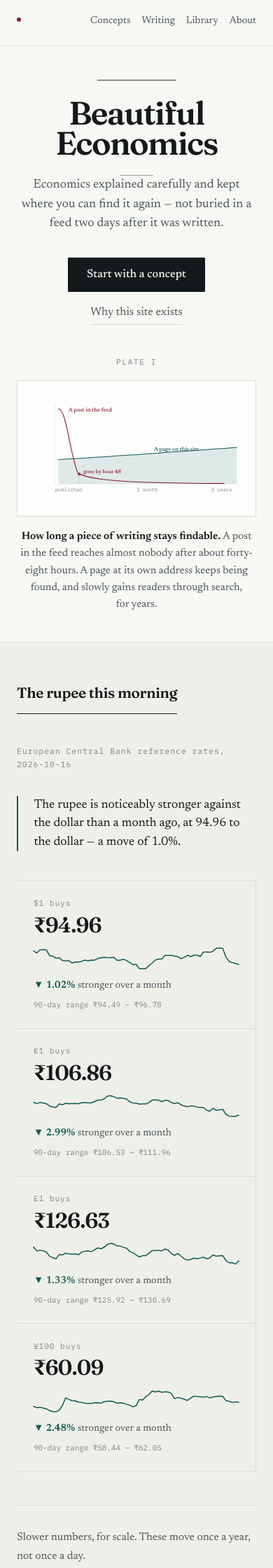
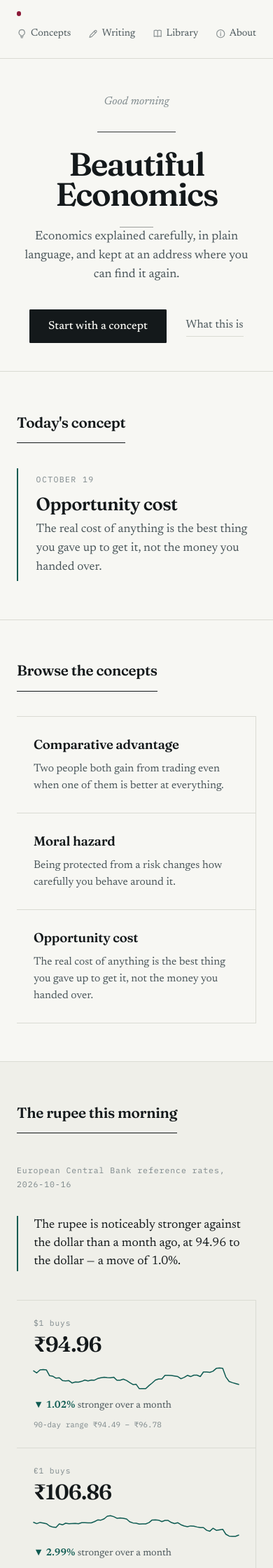
Before and after one commit to BeautifulEconomics/beautifuleconomics.github.io, a Jekyll site: the page built from index.html, in a window 390 px wide. Shown: the top 2240 px of the page at 70% size. Built offline with Jekyll 4.4.1, drawn with Linux system fonts in a browser that asks for light colours; some of the changed text lies outside the part shown.

Commit message:
Nav glyphs, time-aware greeting, simpler homepage and footer

```diff
--- a/_includes/footer.html
+++ b/_includes/footer.html
@@ -1,38 +1,25 @@
 <footer class="footer">
   <div class="shell">
     <p class="footer__mark">Beautiful Economics</p>
-
-    <ul class="footer__links">
-      <li><a href="{{ '/concepts/' | relative_url }}">Concepts</a></li>
-      <li><a href="{{ '/writing/' | relative_url }}">Writing</a></li>
-      <li><a href="{{ '/library/' | relative_url }}">Library</a></li>
-      <li><a href="{{ '/about/' | relative_url }}">About</a></li>
-      <li><a href="{{ '/feed.xml' | relative_url }}">RSS</a></li>
-      {% if site.email != "" %}<li><a href="mailto:{{ site.email }}">{{ site.email }}</a></li>{% endif %}
-    </ul>
+    <p class="footer__line">Economics explained carefully, in plain language, and kept at an address where you can find it again.</p>
 
     {%- comment -%}
-      Social links only appear when you fill the matching value in
-      _config.yml. An empty value hides the link, so the footer never
-      shows a dead address.
+      No site navigation here: it is already at the top of every page, and
+      repeating it only adds noise. These links go somewhere else instead.
     {%- endcomment -%}
-    {% if site.facebook != "" or site.instagram != "" or site.whatsapp_channel != "" or site.twitter != "" %}
+    {% if site.facebook != "" or site.instagram != "" or site.whatsapp_channel != "" or site.twitter != "" or site.email != "" %}
     <ul class="footer__social">
-      {% if site.facebook != "" %}
-      <li><a href="{{ site.facebook }}" rel="me noopener" target="_blank">Facebook</a></li>
-      {% endif %}
-      {% if site.instagram != "" %}
-      <li><a href="{{ site.instagram }}" rel="me noopener" target="_blank">Instagram</a></li>
-      {% endif %}
-      {% if site.whatsapp_channel != "" %}
-      <li><a href="{{ site.whatsapp_channel }}" rel="noopener" target="_blank">WhatsApp</a></li>
-      {% endif %}
-      {% if site.twitter != "" %}
-      <li><a href="{{ site.twitter }}" rel="me noopener" target="_blank">X</a></li>
-      {% endif %}
+      {% if site.facebook != "" %}<li><a href="{{ site.facebook }}" rel="me noopener" target="_blank">Facebook</a></li>{% endif %}
+      {% if site.instagram != "" %}<li><a href="{{ site.instagram }}" rel="me noopener" target="_blank">Instagram</a></li>{% endif %}
+      {% if site.whatsapp_channel != "" %}<li><a href="{{ site.whatsapp_channel }}" rel="noopener" target="_blank">WhatsApp</a></li>{% endif %}
+      {% if site.twitter != "" %}<li><a href="{{ site.twitter }}" rel="me noopener" target="_blank">X</a></li>{% endif %}
+      {% if site.email != "" %}<li><a href="mailto:{{ site.email }}">{{ site.email }}</a></li>{% endif %}
     </ul>
     {% endif %}
 
-    <p class="footer__fine">Written by {{ site.author }}. Everything here stays at this address and stays readable without an account.</p>
+    <p class="footer__fine">
+      Written and published by Beautiful Economics. Every page stays at its own address and stays readable without an account.
+      {% if site.email != "" %}Found a mistake? <a href="mailto:{{ site.email }}">Tell me</a> and it gets corrected.{% endif %}
+    </p>
   </div>
 </footer>
--- a/_includes/head.html
+++ b/_includes/head.html
@@ -8,20 +8,3 @@
 <link rel="stylesheet" href="{{ '/assets/css/style.css' | relative_url }}">
 <link rel="alternate" type="application/rss+xml" title="{{ site.title }}" href="{{ '/feed.xml' | relative_url }}">
 {%- seo -%}
-<style>
-  /* Social links sit in their own row under the site links, set apart so
-     they read as "elsewhere" rather than as more pages on this site. */
-  .footer__social {
-    display: flex; flex-wrap: wrap; gap: .6rem 1.8rem;
-    margin: -0.6rem 0 1.8rem; padding: 0; list-style: none;
-    font-size: .95rem;
-  }
-  .footer__social a {
-    color: var(--ink-soft); text-decoration: none;
-    border-bottom: 1px solid var(--rule);
-    transition: color .18s ease, border-color .18s ease;
-  }
-  .footer__social a:hover, .footer__social a:focus-visible {
-    color: var(--ink); border-bottom-color: var(--mark);
-  }
-</style>
--- /dev/null
+++ b/_includes/icons.html
@@ -0,0 +1,28 @@
+{%- comment -%}
+  Hairline nav glyphs. Drawn rather than emoji so they inherit the text
+  colour and stay sharp at any size. Decorative only: every one sits beside
+  a real word, so they are hidden from screen readers.
+{%- endcomment -%}
+{% case include.name %}
+{% when 'concepts' %}
+<svg class="nav__icon" viewBox="0 0 16 16" aria-hidden="true" focusable="false">
+  <path d="M6.2 12.4h3.6M6.8 14.3h2.4"/>
+  <path d="M8 1.5a4.6 4.6 0 0 0-2.7 8.3c.4.3.6.7.6 1.1v.2h4.2v-.2c0-.4.2-.8.6-1.1A4.6 4.6 0 0 0 8 1.5Z"/>
+</svg>
+{% when 'writing' %}
+<svg class="nav__icon" viewBox="0 0 16 16" aria-hidden="true" focusable="false">
+  <path d="M2.2 13.8l1.1-3.4 7.3-7.3a1.6 1.6 0 0 1 2.3 2.3l-7.3 7.3-3.4 1.1Z"/>
+  <path d="M9.5 4.3l2.2 2.2"/>
+</svg>
+{% when 'library' %}
+<svg class="nav__icon" viewBox="0 0 16 16" aria-hidden="true" focusable="false">
+  <path d="M2.4 3.1v9.4c1.8-.9 3.8-.9 5.6 0 1.8-.9 3.8-.9 5.6 0V3.1c-1.8-.9-3.8-.9-5.6 0-1.8-.9-3.8-.9-5.6 0Z"/>
+  <path d="M8 3.1v9.4"/>
+</svg>
+{% when 'about' %}
+<svg class="nav__icon" viewBox="0 0 16 16" aria-hidden="true" focusable="false">
+  <circle cx="8" cy="8" r="6.2"/>
+  <path d="M8 7.3v4"/>
+  <path d="M8 4.7v.9"/>
+</svg>
+{% endcase %}
--- a/_includes/masthead.html
+++ b/_includes/masthead.html
@@ -1,19 +1,18 @@
 <header class="masthead{% if page.nav == 'home' %} masthead--home{% endif %}">
   <div class="shell masthead__inner">
     {%- comment -%}
-      On the homepage the giant cover title is the masthead, so repeating the
-      wordmark here would say the same thing twice. The dot stays as the home
-      link; on every other page the full wordmark appears.
+      On the homepage the large cover title is the masthead, so the wordmark
+      text is hidden there and only the mark remains as a home link.
     {%- endcomment -%}
-    <a class="wordmark" href="{{ '/' | relative_url }}" {% if page.nav == 'home' %}aria-label="Beautiful Economics, home"{% endif %}>
+    <a class="wordmark" href="{{ '/' | relative_url }}" aria-label="Beautiful Economics, home">
       <span class="wordmark__dot" aria-hidden="true"></span>
       <span class="wordmark__text">Beautiful Economics</span>
     </a>
     <nav class="nav" aria-label="Main">
-      <a href="{{ '/concepts/' | relative_url }}"{% if page.nav == 'concepts' %} aria-current="page"{% endif %}>Concepts</a>
-      <a href="{{ '/writing/' | relative_url }}"{% if page.nav == 'writing' %} aria-current="page"{% endif %}>Writing</a>
-      <a href="{{ '/library/' | relative_url }}"{% if page.nav == 'library' %} aria-current="page"{% endif %}>Library</a>
-      <a href="{{ '/about/' | relative_url }}"{% if page.nav == 'about' %} aria-current="page"{% endif %}>About</a>
+      <a href="{{ '/concepts/' | relative_url }}"{% if page.nav == 'concepts' %} aria-current="page"{% endif %}>{% include icons.html name='concepts' %}<span>Concepts</span></a>
+      <a href="{{ '/writing/' | relative_url }}"{% if page.nav == 'writing' %} aria-current="page"{% endif %}>{% include icons.html name='writing' %}<span>Writing</span></a>
+      <a href="{{ '/library/' | relative_url }}"{% if page.nav == 'library' %} aria-current="page"{% endif %}>{% include icons.html name='library' %}<span>Library</span></a>
+      <a href="{{ '/about/' | relative_url }}"{% if page.nav == 'about' %} aria-current="page"{% endif %}>{% include icons.html name='about' %}<span>About</span></a>
     </nav>
   </div>
 </header>
--- a/_includes/subscribe.html
+++ b/_includes/subscribe.html
@@ -1,13 +1,12 @@
-<h2 class="subscribe__heading">{{ include.heading | default: "Facebook decides who sees this. Your inbox doesn't." }}</h2>
-<p class="subscribe__body">{{ include.body | default: "One email a week: a concept explained properly, and whatever I have been reading. No tracking pixels, no selling your address, unsubscribe in one click." }}</p>
+<h2 class="subscribe__heading">{{ include.heading | default: "Get each new piece by email." }}</h2>
+<p class="subscribe__body">{{ include.body | default: "An algorithm decides who sees a post in a feed. Nothing decides who sees an email. No tracking, no selling your address, unsubscribe in one click." }}</p>
 
 {% if site.newsletter_action != "" %}
 <form class="signup" action="{{ site.newsletter_action }}" method="post" target="_blank">
   <label class="visually-hidden" for="{{ include.id | default: 'subscribe-email' }}">Email address</label>
   <input id="{{ include.id | default: 'subscribe-email' }}" type="email" name="{{ site.newsletter_field }}" placeholder="you@example.com" required autocomplete="email">
-  <button class="button" type="submit">Send me the weekly email</button>
+  <button class="button" type="submit">Subscribe</button>
 </form>
-<p class="signup__note">Free. About 600 words. Sent on Sunday mornings.</p>
 {% else %}
 <p class="signup--pending">Set <code>newsletter_action</code> in <code>_config.yml</code> to switch this form on. Instructions are in README.md.</p>
 {% endif %}
--- a/assets/css/style.css
+++ b/assets/css/style.css
@@ -136,15 +136,44 @@ body {
   border-bottom: 1px solid transparent;
   transition: color .18s ease, border-color .18s ease;
 }
+.nav a {
+  display: inline-flex; align-items: center; gap: .45rem;
+}
+.nav__icon {
+  width: 1em; height: 1em; flex: none;
+  fill: none; stroke: currentColor; stroke-width: 1.3;
+  stroke-linecap: round; stroke-linejoin: round;
+  opacity: .62;
+  transition: opacity .18s ease;
+}
+.nav a:hover .nav__icon,
+.nav a:focus-visible .nav__icon,
+.nav a[aria-current="page"] .nav__icon { opacity: 1; }
+
 .nav a:hover, .nav a:focus-visible { color: var(--ink); border-bottom-color: var(--mark); }
 .nav a[aria-current="page"] { color: var(--ink); border-bottom-color: var(--plot); }
-@media (max-width: 30em) {
-  .nav { gap: 1rem; }
-  .nav a { font-size: .9rem; }
+/* On a narrow screen the mark takes its own row so the navigation has the
+   full width and can keep its glyphs without crowding. */
+@media (max-width: 34em) {
+  .masthead__inner { flex-direction: column; align-items: stretch; gap: .7rem; }
+  .masthead--home .masthead__inner { justify-content: flex-start; }
+  .nav { justify-content: space-between; gap: .5rem; width: 100%; }
+  .nav a { font-size: .9rem; gap: .35rem; }
+  .masthead--home .wordmark { margin-right: 0; }
 }
 
 /* ---------------------------- the cover ----------------------- */
 .cover { padding: clamp(3rem, 9vw, 6.5rem) 0 clamp(2.5rem, 6vw, 4rem); }
+
+.cover__greeting {
+  font-family: var(--text);
+  font-style: italic;
+  font-size: clamp(1rem, 2.2vw, 1.15rem);
+  color: var(--ink-faint);
+  text-align: center;
+  margin: 0 0 1.8rem;
+  letter-spacing: .005em;
+}
 
 .cover__rule {
   border: 0; height: 1px; background: var(--ink);
@@ -471,9 +500,25 @@ body {
   letter-spacing: -0.02em; color: var(--ink); margin: 0 0 1.4rem;
   font-variation-settings: "SOFT" 0, "WONK" 1, "opsz" 24;
 }
+.footer__line { color: var(--ink-soft); margin: 0 0 1.6rem; max-width: 46ch; font-size: 1.02rem; text-wrap: pretty; }
 .footer__links { display: flex; flex-wrap: wrap; gap: .6rem 1.8rem; margin: 0 0 1.8rem; padding: 0; list-style: none; }
 .footer a { color: var(--ink-soft); text-decoration: none; border-bottom: 1px solid var(--rule); transition: color .18s ease, border-color .18s ease; }
 .footer a:hover, .footer a:focus-visible { color: var(--ink); border-bottom-color: var(--mark); }
+.footer__social {
+  display: flex; flex-wrap: wrap; gap: .6rem 1.8rem;
+  margin: 0 0 1.8rem; padding: 0; list-style: none; font-size: .98rem;
+}
+.footer__social a {
+  color: var(--ink-soft); text-decoration: none;
+  border-bottom: 1px solid var(--rule);
+  transition: color .18s ease, border-color .18s ease;
+}
+.footer__social a:hover, .footer__social a:focus-visible {
+  color: var(--ink); border-bottom-color: var(--mark);
+}
+.footer__fine a { color: var(--ink-soft); border-bottom: 1px solid var(--rule); text-decoration: none; }
+.footer__fine a:hover { color: var(--ink); border-bottom-color: var(--mark); }
+
 .footer__fine { color: var(--ink-faint); font-size: .88rem; margin: 0; max-width: 52ch; line-height: 1.6; }
 
 /* ---------------------------- utilities ----------------------- */
--- a/index.html
+++ b/index.html
@@ -6,31 +6,24 @@ nav: home
 
 <section class="cover">
   <div class="shell">
+    {%- comment -%}
+      The greeting reads the visitor's own device clock, so it is correct
+      wherever in the world they are. Without JavaScript it stays "Welcome".
+    {%- endcomment -%}
+    <p class="cover__greeting" id="greeting">Welcome</p>
+
     <hr class="cover__rule">
     <h1 class="cover__title">Beautiful Economics</h1>
     <hr class="cover__rule cover__rule--thin">
 
-    <p class="cover__lede">Economics explained carefully and kept where you can find it again — not buried in a feed two days after it was written.</p>
+    <p class="cover__lede">Economics explained carefully, in plain language, and kept at an address where you can find it again.</p>
 
     <div class="cover__actions">
       <a class="button" href="{{ '/concepts/' | relative_url }}">Start with a concept</a>
-      <a class="textlink" href="{{ '/about/' | relative_url }}">Why this site exists</a>
+      <a class="textlink" href="{{ '/about/' | relative_url }}">What this is</a>
     </div>
-
-    <figure class="plate">
-      <p class="plate__label">PLATE I</p>
-      <div class="plate__frame">
-        {% include hero-plot.html %}
-      </div>
-      <figcaption class="plate__caption">
-        <b>How long a piece of writing stays findable.</b>
-        A post in the feed reaches almost nobody after about forty-eight hours. A page at its own address keeps being found, and slowly gains readers through search, for years.
-      </figcaption>
-    </figure>
   </div>
 </section>
-
-{% include live-band.html %}
 
 {% if site.concepts.size > 0 %}
 <section class="band">
@@ -45,24 +38,26 @@ nav: home
   </div>
 </section>
 
-<script>
-  (function () {
-    var all = [
-      {% for c in site.concepts %}{ t: {{ c.title | jsonify }}, g: {{ c.gloss | jsonify }}, u: {{ c.url | relative_url | jsonify }} }{% unless forloop.last %},{% endunless %}
+<section class="band">
+  <div class="shell">
+    <h2 class="band__heading">Browse the concepts</h2>
+    <ul class="concept-grid">
+      {% assign sorted = site.concepts | sort: "title" %}
+      {% for c in sorted limit: 6 %}
+      <li><a href="{{ c.url | relative_url }}">
+        <span class="concept-grid__term">{{ c.title }}</span>
+        <span class="concept-grid__gloss">{{ c.gloss }}</span>
+      </a></li>
       {% endfor %}
-    ];
-    if (!all.length) return;
-    var now = new Date();
-    var day = Math.floor((now - new Date(now.getFullYear(), 0, 0)) / 86400000);
-    var pick = all[(day + now.getFullYear()) % all.length];
-    document.getElementById('today-link').textContent = pick.t;
-    document.getElementById('today-link').setAttribute('href', pick.u);
-    document.getElementById('today-gloss').textContent = pick.g;
-    document.getElementById('today-date').textContent =
-      now.toLocaleDateString(undefined, { day: 'numeric', month: 'long' }).toUpperCase();
-  })();
-</script>
+    </ul>
+    {% if site.concepts.size > 6 %}
+    <p style="margin-top:2rem"><a class="textlink" href="{{ '/concepts/' | relative_url }}">All {{ site.concepts.size }} concepts</a></p>
+    {% endif %}
+  </div>
+</section>
 {% endif %}
+
+{% include live-band.html %}
 
 <section class="band">
   <div class="shell">
@@ -93,3 +88,32 @@ nav: home
     </div>
   </div>
 </section>
+
+<script>
+  (function () {
+    // Greeting, from the reader's own clock.
+    var el = document.getElementById('greeting');
+    if (el) {
+      var h = new Date().getHours();
+      el.textContent =
+        (h >= 5 && h < 12)  ? 'Good morning'   :
+        (h >= 12 && h < 17) ? 'Good afternoon' :
+        (h >= 17 && h < 22) ? 'Good evening'   : 'Hello';
+    }
+
+    // One concept surfaced per day, chosen from the whole collection.
+    var all = [
+      {% for c in site.concepts %}{ t: {{ c.title | jsonify }}, g: {{ c.gloss | jsonify }}, u: {{ c.url | relative_url | jsonify }} }{% unless forloop.last %},{% endunless %}
+      {% endfor %}
+    ];
+    if (!all.length) return;
+    var now = new Date();
+    var day = Math.floor((now - new Date(now.getFullYear(), 0, 0)) / 86400000);
+    var pick = all[(day + now.getFullYear()) % all.length];
+    document.getElementById('today-link').textContent = pick.t;
+    document.getElementById('today-link').setAttribute('href', pick.u);
+    document.getElementById('today-gloss').textContent = pick.g;
+    document.getElementById('today-date').textContent =
+      now.toLocaleDateString(undefined, { day: 'numeric', month: 'long' }).toUpperCase();
+  })();
+</script>
```
Also changed, not shown: scripts/_r2a.txt (deleted, +0 -1 lines), scripts/_r2a2.txt (deleted, +0 -1 lines), scripts/_r2b.txt (deleted, +0 -1 lines), scripts/apply_update.py (deleted, +0 -42 lines), scripts/apply_update2.py (deleted, +0 -52 lines), .github/workflows/apply-update.yml (deleted), .github/workflows/apply-update2.yml (deleted).
